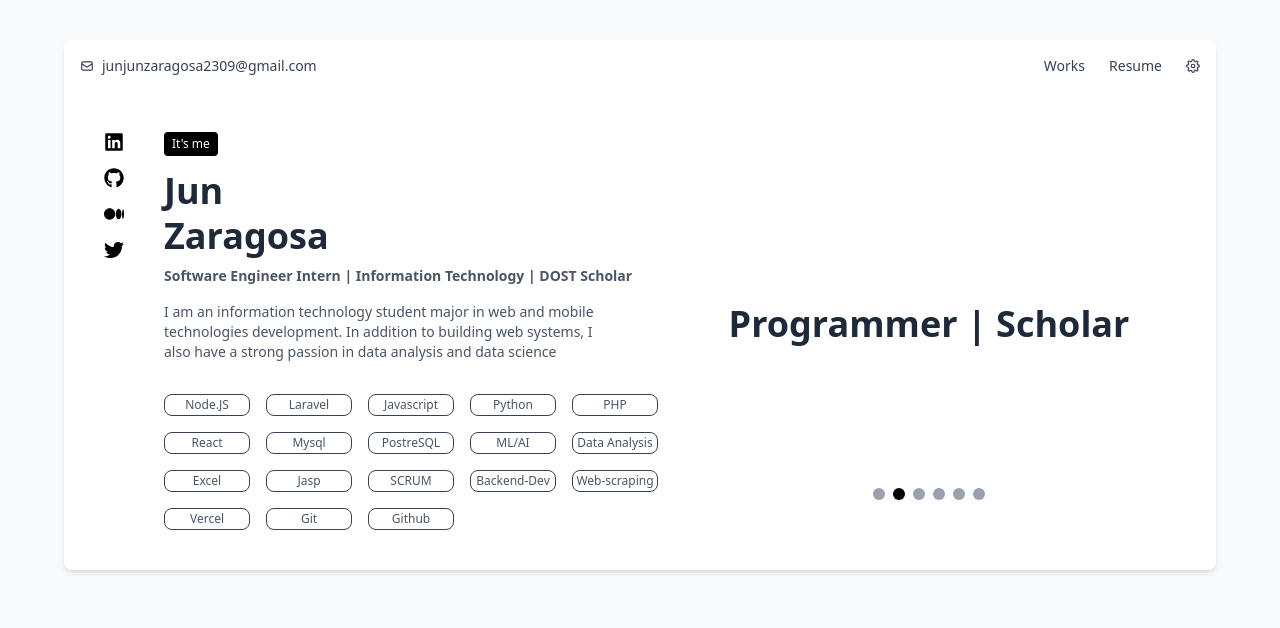
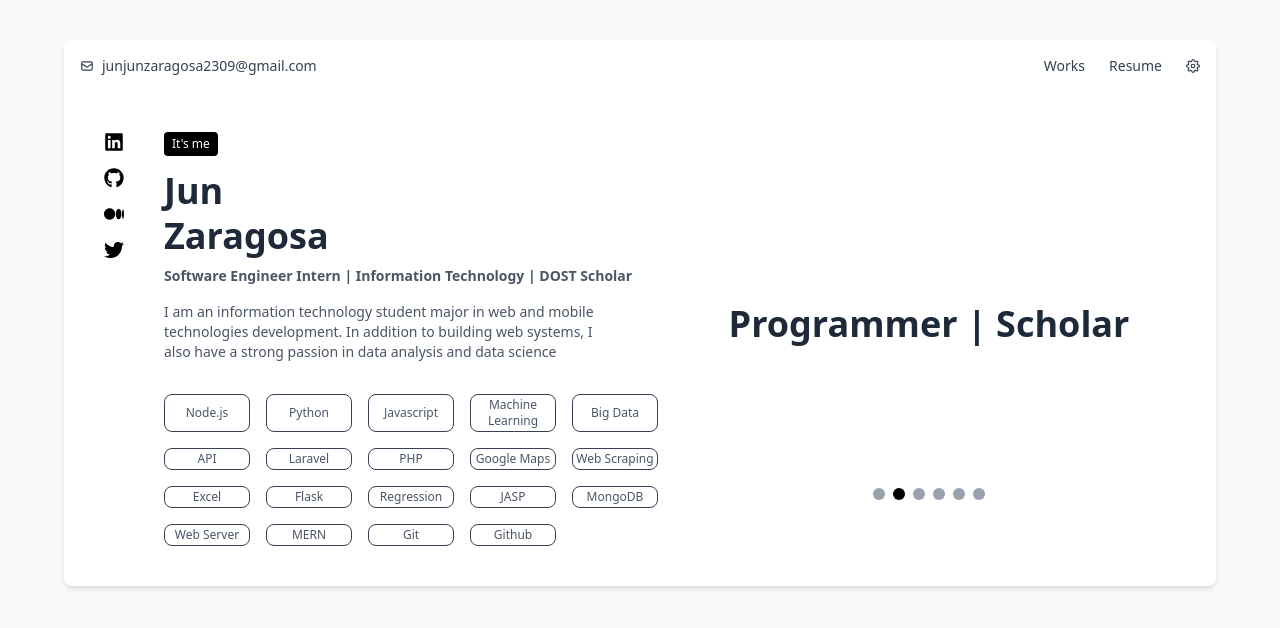
Before and after one commit to jzaragosa06/portfolio-v1, a React (Vite) app: page /#/ in a window 1280 px wide. Shown: the top 628 px of the page. Built offline with nearby package versions, Linux system fonts and the light colour scheme.

Commit message:
fix: update experiences and user data with new roles, descriptions, and skills

```diff
--- a/src/data/experiences.js
+++ b/src/data/experiences.js
@@ -5,26 +5,49 @@ const experiences = [
         title: "Software Engineer",
         subtitle: "Internship at Fullsuite",
         description: "Software engineering internship at Fullsuite, where theories are applied into practical applications.",
-        image: "https://www.datascienceportfol.io/static/profile_pics/pr10_522AC6CB762ADACFF4CC.png",
-        tags: ['MERN', 'Git', 'Github'],
-        fullDescription: "Software engineering internship at Fullsuite, where theories are applied into practical applications.",
+        image: "https://media.licdn.com/dms/image/v2/D560BAQEDGebOpuJviQ/company-logo_200_200/company-logo_200_200/0/1690116252637/fullsuite_logo?e=2147483647&v=beta&t=o2nd-4DNYXQwJccynu5kw2Rv0tcd4yq_r8lXf_NQlak",
+        tags: ['Node.JS', "Javascript", "MERN", "Git", "Github", "Postman", "Python"],
+        fullDescription: "Building a website using React.js, Node.js, MySQL, and Express. Gaining hands-on experience in coding standards, prototyping, and the software design process. Collaborating with software engineers to solve business needs. ",
         deployment: "",
         projects: [
             {
                 title: "Application Tracking System (ATS)",
                 description: "Web application to track and manage applicants",
-                repository: "sample.com",
-                source: "sample.com",
+                repository: "https://github.com/jzaragosa06/ats-frontend",
+                source: "https://ats-hr.vercel.app/login",
             }
         ],
         company: "Fullsuite Baguio",
-        companyInfo: "A BPO company in Baguio City, Benguet",
+        companyInfo: "A BPO company in Baguio City, Benguet. Empowering startups, Fueling careers.",
         startDate: "February 2025",
         endDate: "May 2025",
         responsibilities: ["Project Lead", "Design Database Schema", "Initiated the project"],
-        achievements: ["Successfully deployed the project in Vercel", "Achieved increase in the productivity workflow of HR"],
+        achievements: ["Successfully deployed the project in Vercel", "Achieved increase in the productivity workflow of HR", "Collaborated with software engineers to ensure smooth flow of the project"],
     },
-
+    {
+        id: "2",
+        title: "Lead Programmer",
+        subtitle: "Lead Programmer at Thesis Project",
+        description: "Created Time series models and system to forecast time series data, e.g., COVID 19 cases",
+        image: "https://encrypted-tbn0.gstatic.com/images?q=tbn:ANd9GcT_kOPjGVfonSqjgx578gDXnu8NtYtG-rPeLg&s",
+        tags: ['Node.JS', "Javascript", "MERN", "Git", "Github", "Postman", "Python"],
+        fullDescription: "spearheaded the development of data quality assessment processes and played a pivotal role in constructing a resilient infrastructure for integrated data storage.",
+        deployment: "spearheaded the development of data quality assessment processes and played a pivotal role in constructing a resilient infrastructure for integrated data storage.",
+        projects: [
+            {
+                title: "Automated Time Series Forcasting for Univariate and Multivariate Time Series: Using Hybrid Model",
+                description: "Time series models and system to forecast time series data",
+                repository: "https://github.com/jzaragosa06/forecast_web_app",
+                source: "https://github.com/jzaragosa06/forecast_web_app",
+            }
+        ],
+        company: "PSU - UCC ",
+        companyInfo: "Premiere University of Choice in Region 1",
+        startDate: "February 2024",
+        endDate: "February 2025",
+        responsibilities: ["Project Lead", "Design Database Schema", "Initiated the project", "Trained Time Series Model"],
+        achievements: ["Achieved a model with 3% error for univariate time series model", "Successfully integrated AI to describe the result", "Collaborated with data analyst from UST for the model development"],
+    },
 ];
 
 export default experiences;
--- a/src/data/user.js
+++ b/src/data/user.js
@@ -14,7 +14,7 @@ const user = {
             technologies development. In addition to building web systems, I also have a
             strong passion in data analysis and data science
             `,
-    skills: ["Node.JS", "Laravel", "Javascript", "Python", "PHP", "React", "Mysql", "PostreSQL", "ML/AI", "Data Analysis", "Excel", "Jasp", "SCRUM", "Backend-Dev", "Web-scraping", "Vercel", "Git", "Github"],
+    skills: ['Node.js', 'Python', 'Javascript', 'Machine Learning', 'Big Data', 'API', 'Laravel', 'PHP', 'Google Maps', 'Web Scraping', 'Excel', 'Flask', 'Regression', 'JASP', 'MongoDB', 'Web Server', 'MERN', 'Git', 'Github'],
 }
 
 export default user;
```
